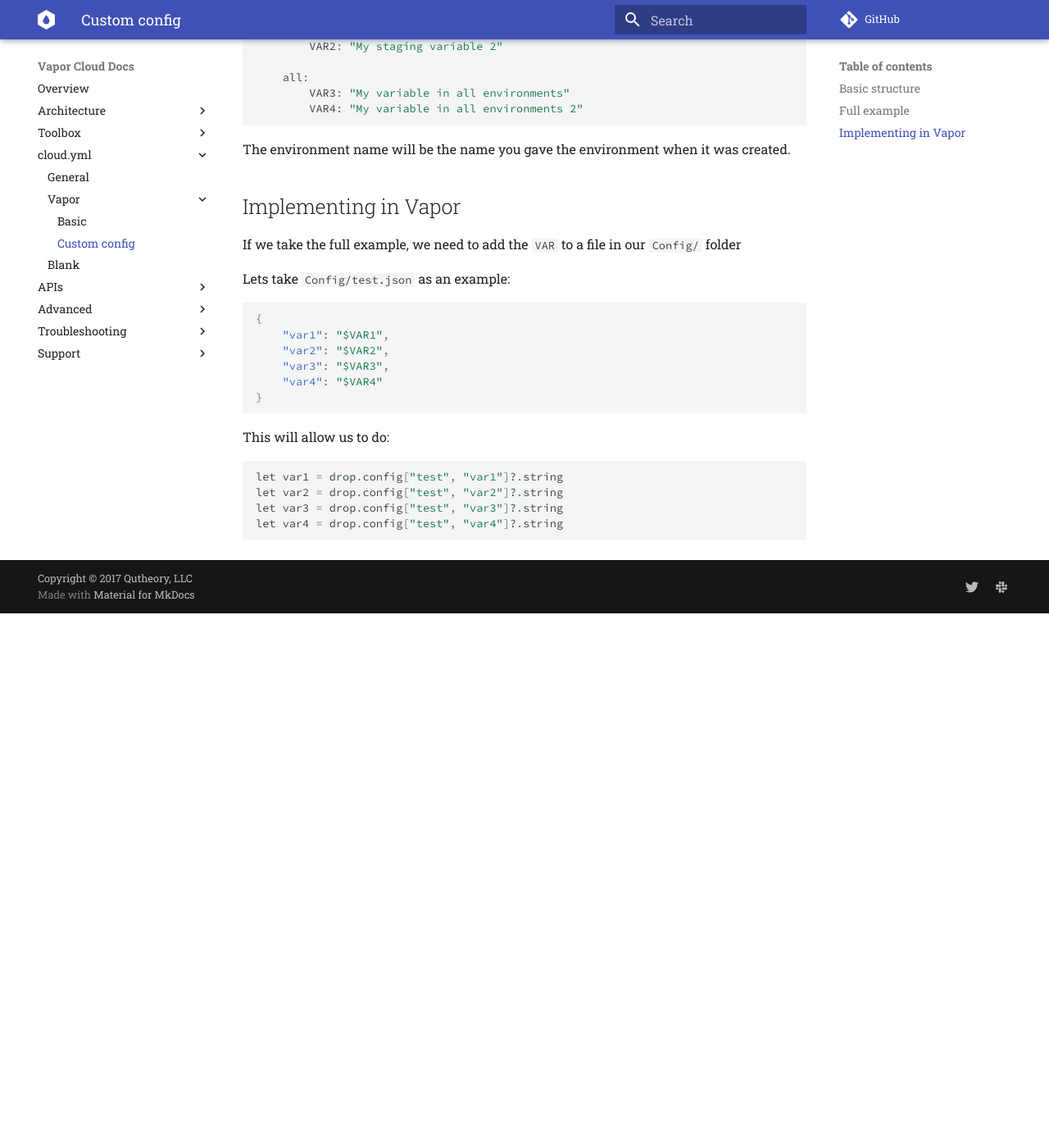
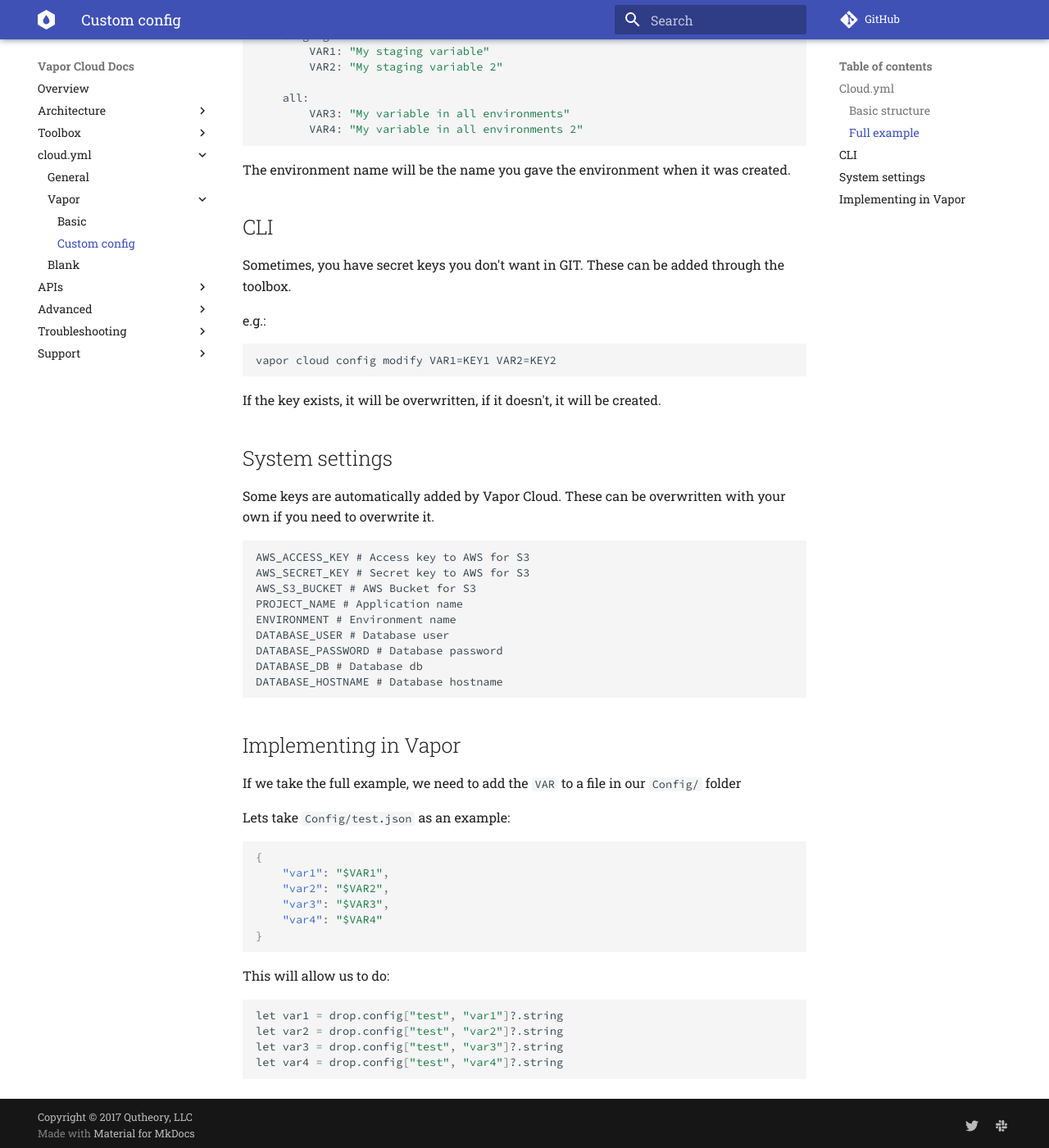
Before and after one commit to qutheory/cloud-documentation, an MkDocs documentation site: the page built from docs/configuration/vapor/custom-config.md, in a window 1280 px wide and 1400 px high, scrolled down 831 px. Shown: the whole window at 82% size. Built offline with MkDocs 1.6.1 and Material for MkDocs 9.7.7, drawn with Linux system fonts in a browser that asks for light colours; comment, search, counter and statistics services are not loaded; old or Windows-style settings are respelled for this version of MkDocs; before the commit the page ends 1579 px from its top, so only the background shows below that.

Commit message:
Updating config docs

````diff
--- a/docs/configuration/vapor/custom-config.md
+++ b/docs/configuration/vapor/custom-config.md
@@ -1,4 +1,6 @@
 # Custom configuration
+
+## Cloud.yml
 
 If you want to add configuration variables in your vapor config files,
 you can do this by adding them to the .vcloud.yml file.
@@ -6,7 +8,7 @@
 You can both add environment specifics or variables accessible in all
 environments.
 
-## Basic structure
+### Basic structure
 
 The basic structure is:
 
@@ -21,7 +23,7 @@
 
 `all:` will be available in all environments
 
-## Full example
+### Full example
 
 Here is a full example of how it could look:
 
@@ -42,6 +44,34 @@
 
 The environment name will be the name you gave the environment when it
 was created.
+
+## CLI
+
+Sometimes, you have secret keys you don't want in GIT. These can be added through the toolbox.
+
+e.g.:
+
+```
+vapor cloud config modify VAR1=KEY1 VAR2=KEY2
+```
+
+If the key exists, it will be overwritten, if it doesn't, it will be created.
+
+## System settings
+
+Some keys are automatically added by Vapor Cloud. These can be overwritten with your own if you need to overwrite it.
+
+```
+AWS_ACCESS_KEY # Access key to AWS for S3
+AWS_SECRET_KEY # Secret key to AWS for S3
+AWS_S3_BUCKET # AWS Bucket for S3
+PROJECT_NAME # Application name
+ENVIRONMENT # Environment name
+DATABASE_USER # Database user
+DATABASE_PASSWORD # Database password
+DATABASE_DB # Database db
+DATABASE_HOSTNAME # Database hostname
+```
 
 ## Implementing in Vapor
 
````
